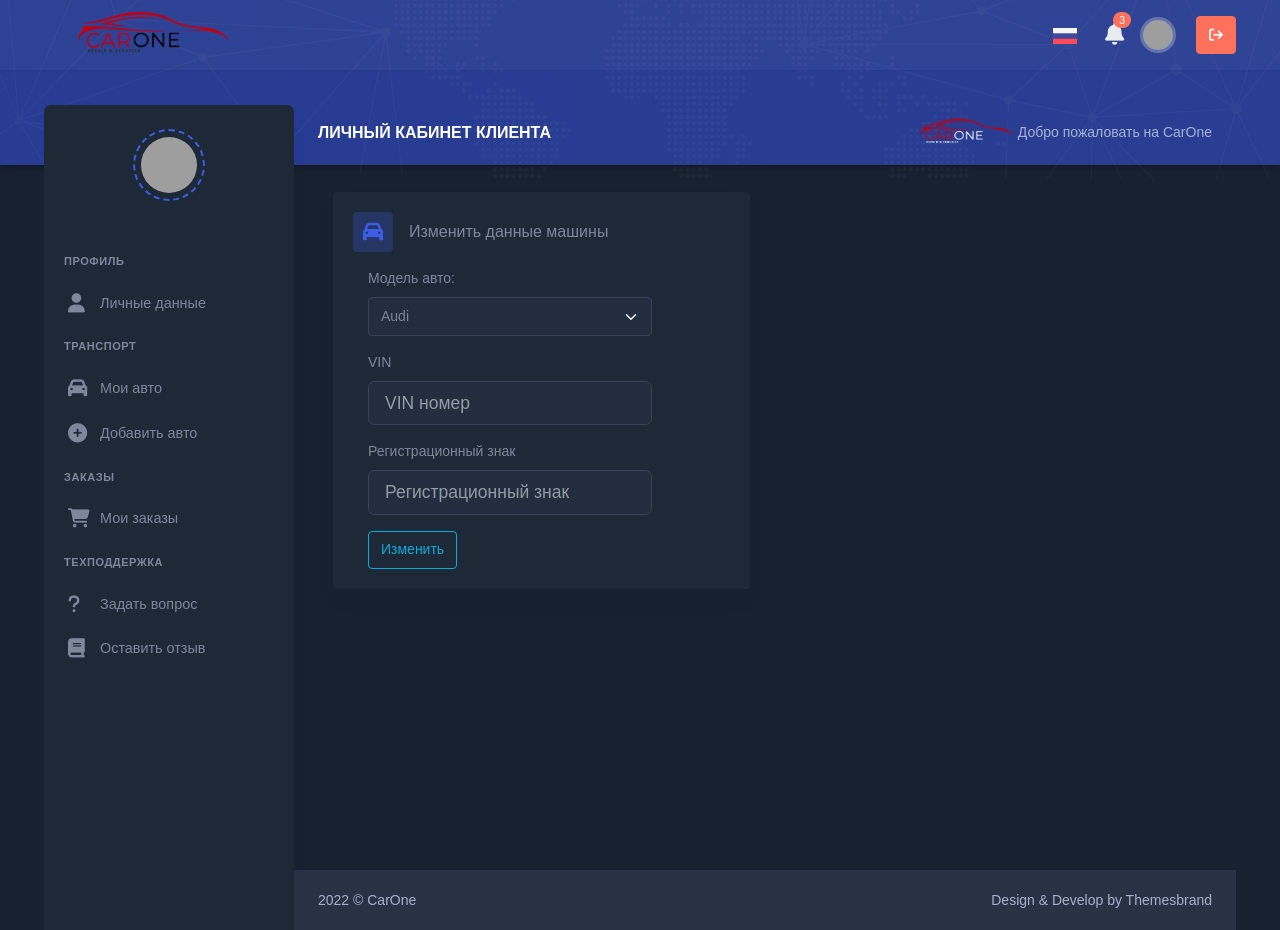
After one commit to Sten451/auto_repair_shop, a Flask app: template auto_repair/templates/car/update_car.html in a window 1280 px wide. The commit adds this page. Run offline with Flask 2, Linux system fonts and the light colour scheme; the template is opened without the code that fills it: values that come from a table or form of the project are taken from there, others are empty; some libraries are stand-ins or nearby versions; some web fonts are replaced; grey boxes are pictures that could not be loaded.

Commit message:
done without validate

```diff
--- a/auto_repair/app.py
+++ b/auto_repair/app.py
@@ -1,8 +1,9 @@
 from flask import Flask
 from flask_admin import Admin
 from auto_repair.config import Config
-from auto_repair.main.routes import main, MyAdminView, MyModelView, UserView
+from auto_repair.main.routes import main, MyAdminView, MyModelView
 from auto_repair.users.routes import users
+from auto_repair.cars.routes import cars
 from auto_repair.models import db, login_manager, bcrypt, babel
 from auto_repair.models import User, Order_user, Mechanic
 
@@ -14,12 +15,11 @@ admin = Admin(app, name='CarOne', index_view=MyAdminView(),
 admin.add_view(MyModelView(User, db.session))
 admin.add_view(MyModelView(Order_user, db.session))
 admin.add_view(MyModelView(Mechanic, db.session))
-admin.add_view(UserView(name='Статистика'))
 
 
 app.register_blueprint(main)
 app.register_blueprint(users)
-
+app.register_blueprint(cars)
 
 login_manager.init_app(app)
 bcrypt.init_app(app)
--- /dev/null
+++ b/auto_repair/cars/forms.py
@@ -0,0 +1,51 @@
+from flask_wtf import FlaskForm
+from wtforms import StringField, SubmitField, SelectField
+from wtforms.validators import DataRequired, Length, ValidationError
+from flask_login import current_user
+from auto_repair.models import Auto_user
+
+
+class CarFormAdd(FlaskForm):
+    choices_model = [
+        ('Audi', 'Audi'),
+        ('BMW', 'BMW'),
+        ('Mercedes', 'Mercedes'),
+        ('Volkswagen', 'Volkswagen'),
+        ('Lexus', 'Lexus'),
+        ('Other', 'Other'),
+    ]
+    model = SelectField('Модель авто:', choices=choices_model,
+                        render_kw={"placeholder": "Модель"})
+    vin = StringField('VIN', validators=[DataRequired(), Length(min=17, max=17)], render_kw={
+        "placeholder": "VIN номер"})
+    number = StringField('Регистрационный знак', validators=[DataRequired()], render_kw={
+        "placeholder": "Регистрационный знак"})
+    submit = SubmitField('Добавить')
+
+    def validate_vin(self, vin):
+        car = Auto_user.query.filter_by(vin=vin.data).first()
+        if car:
+            raise ValidationError('Машина с таким VIN уже зарегистрирована')
+
+    def validate_number(self, number):
+        car = Auto_user.query.filter_by(number=number.data).first()
+        if car:
+            raise ValidationError(
+                'Машина с таким номером уже зарегистрирована')
+
+
+class CarFormUpdate(CarFormAdd, FlaskForm):
+    submit = SubmitField('Изменить')
+
+    def validate_vin(self, vin):
+        pass
+        """car = Auto_user.query.filter_by(vin=vin.data).first()
+        if car and car.id != :
+            raise ValidationError('Машина с таким VIN уже зарегистрирована')"""
+
+    def validate_number(self, number):
+        pass
+        """car = Auto_user.query.filter_by(number=number.data).first()
+        if car:
+            raise ValidationError(
+                'Машина с таким номером уже зарегистрирована')"""
--- a/auto_repair/models.py
+++ b/auto_repair/models.py
@@ -22,8 +22,8 @@ class User(db.Model, UserMixin):
     """Модель пользователя"""
     id = db.Column(db.Integer, primary_key=True)
     username = db.Column(db.String(20), unique=True, nullable=False)
-    firstname = db.Column(db.String(20), unique=True, nullable=False)
-    lastname = db.Column(db.String(20), unique=True, nullable=False)
+    firstname = db.Column(db.String(20), nullable=False)
+    lastname = db.Column(db.String(20), nullable=False)
     email = db.Column(db.String(120), unique=True, nullable=False)
     image_file = db.Column(db.String(20), nullable=False,
                            default='default.png')
--- a/auto_repair/templates/admin/admin_orders_current.html
+++ b/auto_repair/templates/admin/admin_orders_current.html
@@ -1,4 +1,4 @@
-{% extends "account.html" %} {% block content_inner %}
+{% extends "users/account.html" %} {% block content_inner %}
 <div class="row">
   <div class="col-xl-12">
     <div class="card">
--- a/auto_repair/templates/admin/admin_statistics.html
+++ b/auto_repair/templates/admin/admin_statistics.html
@@ -1,4 +1,4 @@
-{% extends "account.html" %} {% block content_inner %}
+{% extends "users/account.html" %} {% block content_inner %}
 <div class="row">
   <div class="col-xl-3">
     <div class="card">
--- /dev/null
+++ b/auto_repair/templates/car/update_car.html
@@ -0,0 +1,65 @@
+{% extends "users/account.html" %} {% block content_inner %}
+
+<div class="col-xl-6">
+  <div class="card">
+    <div class="card-body">
+      <div class="d-flex align-items-start">
+        <div class="avatar-sm font-size-20 me-3">
+          <span class="avatar-title bg-soft-primary text-primary rounded">
+            <i class="fa-solid fa-car"></i>
+          </span>
+        </div>
+        <div class="flex-1">
+          <div class="font-size-16 mt-2">Изменить данные машины</div>
+        </div>
+      </div>
+      <form class="mt-3" action="" method="POST">
+        {{ form.csrf_token }}
+        <div class="col-10 mt-3">
+          {{ form.model.label(class="form-control-label") }} {% if
+          form.model.errors %} {{ form.model(class="form-control form-control-lg
+          is-invalid") }}
+          <div class="invalid-feedback">
+            {% for error in form.model.errors %}
+            <span>{{ error }}</span>
+            {% endfor %}
+          </div>
+          {% else %} {{ form.model(class="form-control-lg form-select") }} {%
+          endif %}
+        </div>
+        <div class="col-10 mt-3">
+          {{ form.vin.label(class="form-control-label") }} {% if form.vin.errors
+          %} {{ form.vin(class="form-control form-control-lg is-invalid") }}
+          <div class="invalid-feedback">
+            {% for error in form.vin.errors %}
+            <span>{{ error }}</span>
+            {% endfor %}
+          </div>
+          {% else %} {{ form.vin(class="form-control form-control-lg") }} {%
+          endif %}
+        </div>
+        <div class="col-10 mt-3">
+          {{ form.number.label(class="form-control-label") }} {% if
+          form.number.errors %} {{ form.number(class="form-control form-control-lg
+          is-invalid") }}
+          <div class="invalid-feedback">
+            {% for error in form.number.errors %}
+            <span>{{ error }}</span>
+            {% endfor %}
+          </div>
+          {% else %} {{ form.number(class="form-control form-control-lg") }} {%
+          endif %}
+        </div>
+
+
+      <div class="col-10 mt-3">
+        {{ form.submit(class="btn btn-outline-info") }}
+        </form>
+
+      </div>
+    </div>
+
+  </div>
+</div>
+
+{% endblock %}
--- a/auto_repair/templates/account.html
+++ b/auto_repair/templates/users/account.html
@@ -217,38 +217,11 @@
                   >{{current_user.username}}</span
                 >
 
-                <a href="{{ url_for('users.logout') }}" class="btn btn-danger"
+                <a
+                  href="{{ url_for('users.logout') }}"
+                  class="btn btn-danger ms-2"
                   ><i class="fa-solid fa-arrow-right-from-bracket"></i
                 ></a>
-                <div class="dropdown-menu dropdown-menu-end">
-                  <!-- item-->
-                  <a class="dropdown-item" href="#"
-                    ><i class="bx bx-user font-size-16 align-middle me-1"></i>
-                    Profile</a
-                  >
-                  <a class="dropdown-item" href="#"
-                    ><i class="bx bx-wallet font-size-16 align-middle me-1"></i>
-                    My Wallet</a
-                  >
-                  <a class="dropdown-item d-block" href="#"
-                    ><span class="badge bg-success float-end">11</span
-                    ><i class="bx bx-wrench font-size-16 align-middle me-1"></i>
-                    Settings</a
-                  >
-                  <a class="dropdown-item" href="#"
-                    ><i
-                      class="bx bx-lock-open font-size-16 align-middle me-1"
-                    ></i>
-                    Lock screen</a
-                  >
-                  <div class="dropdown-divider"></div>
-                  <a class="dropdown-item text-danger" href="#"
-                    ><i
-                      class="bx bx-power-off font-size-16 align-middle me-1 text-danger"
-                    ></i>
-                    Logout</a
-                  >
-                </div>
               </div>
             </div>
             <div>
@@ -313,9 +286,18 @@
               <li class="menu-title">Транспорт</li>
               {% if current_user.admin %} {% else %}
               <li>
-                <a href="{{ url_for('users.user_car') }}" class="waves-effect">
+                <a href="{{ url_for('cars.my_car') }}" class="waves-effect">
                   <i class="fa-solid fa-car"></i>
                   <span>Мои авто</span>
+                </a>
+              </li>
+              <li>
+                <a
+                  href="{{ url_for('cars.add_my_car') }}"
+                  class="waves-effect"
+                >
+                  <i class="fa-solid fa-circle-plus"></i>
+                  <span>Добавить авто</span>
                 </a>
               </li>
               {% endif %}
--- a/auto_repair/templates/profile.html
+++ b/auto_repair/templates/users/profile.html
@@ -1,4 +1,4 @@
-{% extends "account.html" %}
+{% extends "users/account.html" %}
 {% block content_inner %}
 <div class="row">
             <div class="col-xl-6">
```
Also changed, not shown: auto_repair/cars/routes.py (added, +60 -0 lines), auto_repair/main/routes.py (+0 -8 lines), auto_repair/templates/car/add_car.html (renamed from auto_repair/templates/user_car.html, +11 -5 lines), auto_repair/templates/car/user_car.html (added, +64 -0 lines), auto_repair/users/forms.py (+1 -19 lines), auto_repair/users/routes.py (+6 -40 lines), auto_repair/cars/__init__.py (added), auto_repair/templates/users/authentication.html (renamed from auto_repair/templates/authentication.html), auto_repair/templates/users/registration.html (renamed from auto_repair/templates/registration.html).
